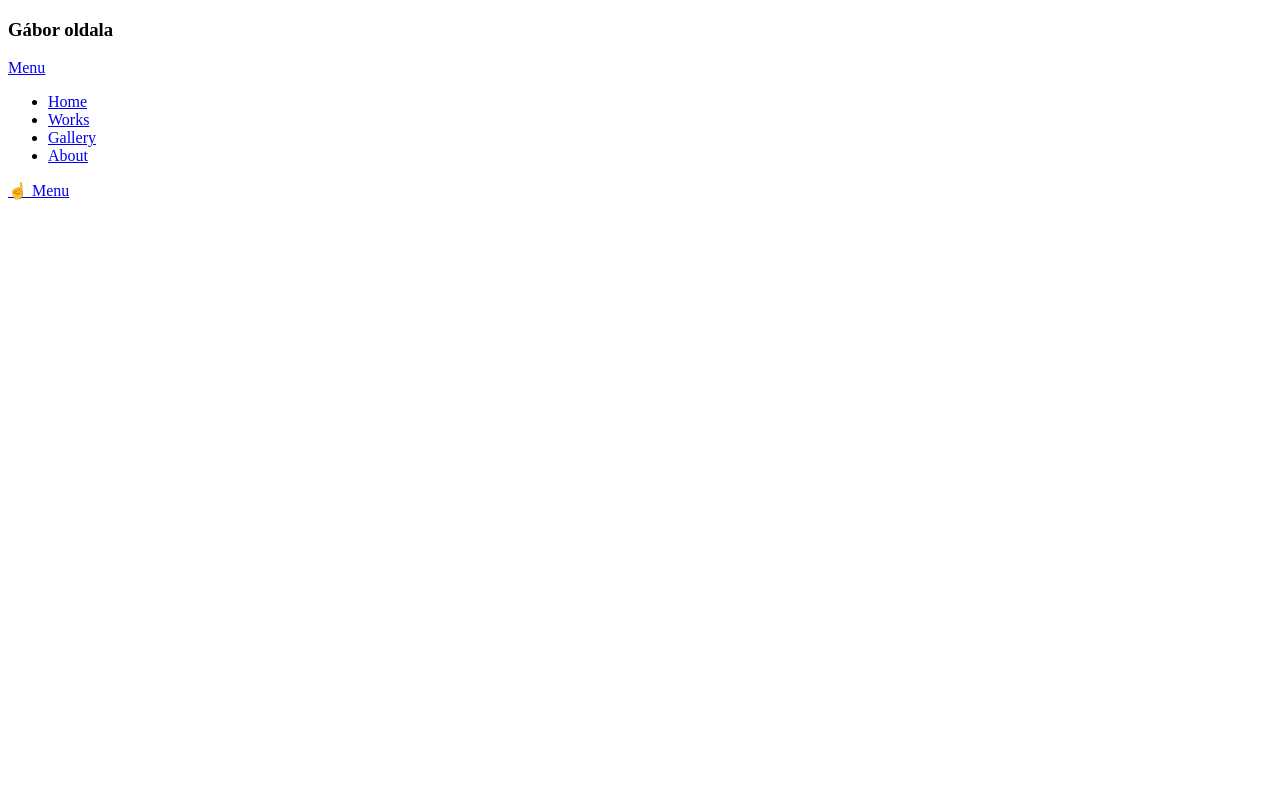
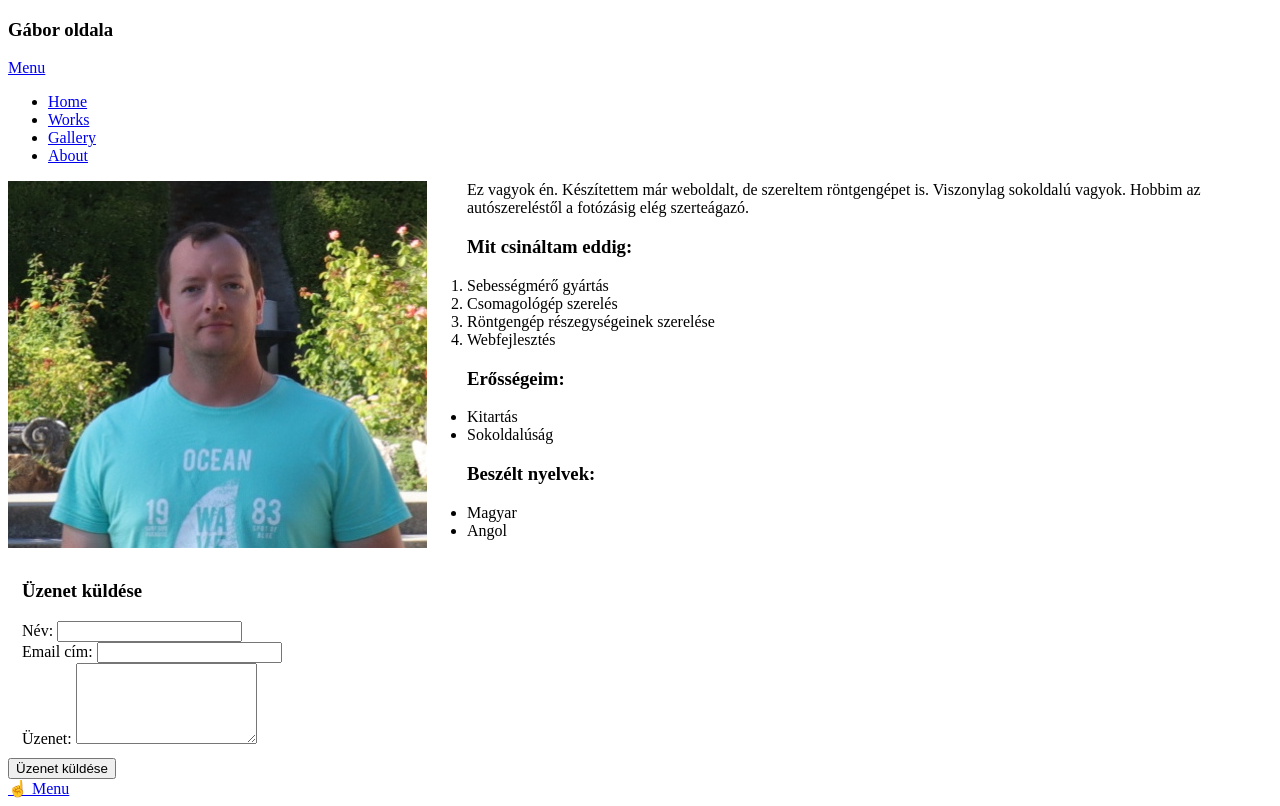
Before and after one commit to Ngab0r/project-html-001-about-site, a plain HTML site: page about.html in a window 1280 px wide. Drawn offline with Linux system fonts and the light colour scheme.

Commit message:
about feltöltése tartalommal

```diff
--- a/about.html
+++ b/about.html
@@ -25,9 +25,69 @@
     </nav>
     <main>
         <section>
+            <img class="floating" src="/images/kepem.jpg" alt="Képem">
+
             <p>
 
+                Ez vagyok én.
+                Készítettem már weboldalt, de szereltem röntgengépet is.
+                Viszonylag sokoldalú vagyok.
+                Hobbim az autószereléstől a fotózásig elég szerteágazó.
             </p>
+        </section>
+        <section>
+            <h3>
+                Mit csináltam eddig:
+            </h3>
+            <ol>
+                <li>Sebességmérő gyártás</li>
+                <li>Csomagológép szerelés</li>
+                <li>Röntgengép részegységeinek szerelése</li>
+                <li>Webfejlesztés</li>
+            </ol>
+        </section>
+        <section>
+            <h3>
+                Erősségeim:
+            </h3>
+            <ul>
+                <li>Kitartás</li>
+                <li>Sokoldalúság</li>
+            </ul>
+        </section>
+        <section>
+            <h3>
+                Beszélt nyelvek:
+            </h3>
+            <ul>
+                <li>Magyar</li>
+                <li>Angol</li>
+            </ul>
+        </section>
+
+        <section>
+            <div>
+                <form>
+                    <fieldset>
+                       <h3>Üzenet küldése</h2>
+                        <div>
+                            <label for="name">Név:</label>
+                            <input id="name" name="name" type="name" required>
+                        </div>
+                        <div>
+                            <label for="email">Email cím:</label>
+                            <input id="email" name="email" type="email" required>
+                        </div>
+                        <div>
+                            <label for="message">Üzenet:</label>
+                            <textarea id="message" name="message" rows="5"></textarea>
+                        </div>
+                    </fieldset>
+
+                    <button>Üzenet küldése</button>
+
+                </form>
+            </div>
         </section>
     </main>
     <footer id="footer">
--- a/assets/css/main.css
+++ b/assets/css/main.css
@@ -32,3 +32,12 @@ body {
       margin: 5px;
 
     }
+
+    fieldset {
+      border-width: 0px;
+    }
+
+    .floating {
+      float:left;
+      margin-right: 40px;
+    }
```
Also changed, not shown: images/kepem.jpg (added).
